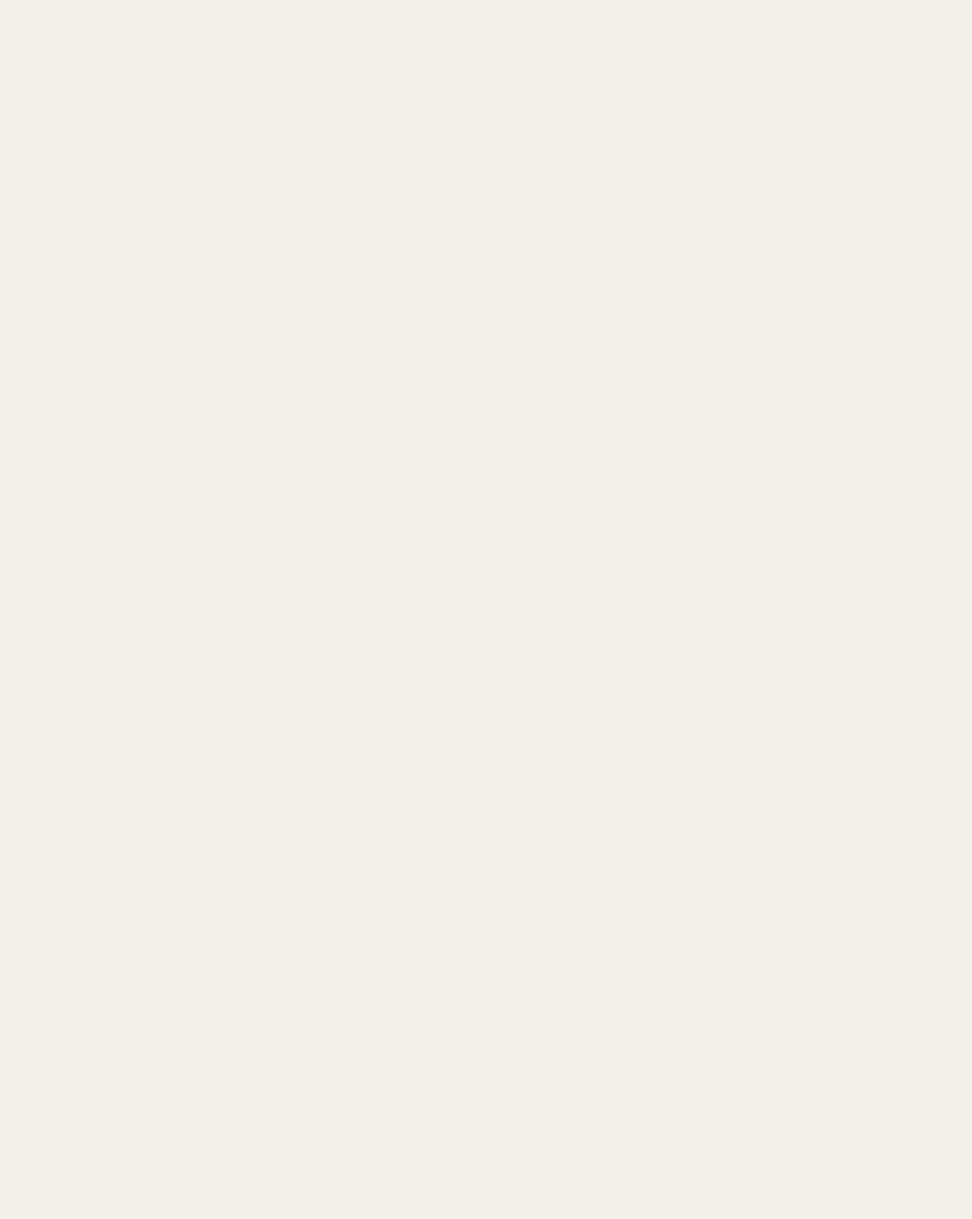
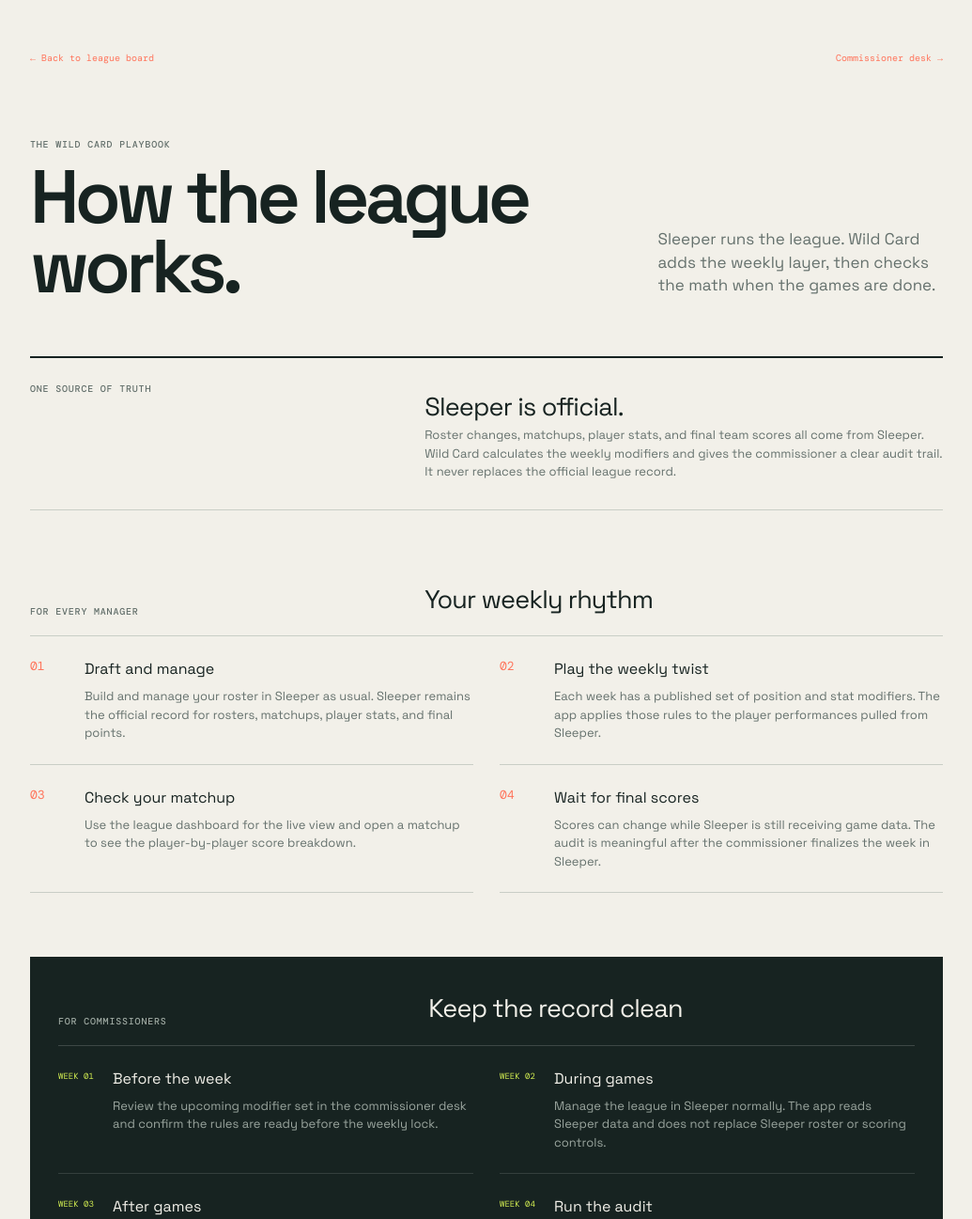
Before and after one commit to jasonkro/wild-card, a Next.js app: page /guide in a window 1280 px wide. Before the commit this address had no page. Shown: the top 1297 px of the page at 94% size, without its empty margins (122-1157 px from the left). Before the commit the page ends 800 px from the top, so only its background shows below. Built offline with nearby package versions, Linux system fonts and the light colour scheme.

Commit message:
Add league guide

```diff
--- /dev/null
+++ b/app/guide/page.tsx
@@ -0,0 +1,90 @@
+import Link from 'next/link';
+
+const playerRules = [
+  ['Draft and manage', 'Build and manage your roster in Sleeper as usual. Sleeper remains the official record for rosters, matchups, player stats, and final points.'],
+  ['Play the weekly twist', 'Each week has a published set of position and stat modifiers. The app applies those rules to the player performances pulled from Sleeper.'],
+  ['Check your matchup', 'Use the league dashboard for the live view and open a matchup to see the player-by-player score breakdown.'],
+  ['Wait for final scores', 'Scores can change while Sleeper is still receiving game data. The audit is meaningful after the commissioner finalizes the week in Sleeper.'],
+];
+
+const commissionerTasks = [
+  ['Before the week', 'Review the upcoming modifier set in the commissioner desk and confirm the rules are ready before the weekly lock.'],
+  ['During games', 'Manage the league in Sleeper normally. The app reads Sleeper data and does not replace Sleeper roster or scoring controls.'],
+  ['After games', 'Review the final player and team scores in Sleeper. Enter any official corrections there using Sleeper’s commissioner tools.'],
+  ['Run the audit', 'Open the league’s Verification page and check every team. A mismatch means the Sleeper final score and the modifier calculation need review.'],
+  ['Resolve exceptions', 'Investigate any mismatch in the matchup detail view, then correct the official Sleeper score before treating the week as final.'],
+];
+
+export default function GuidePage() {
+  return (
+    <main className="guide-page">
+      <div className="guide-top">
+        <Link className="back-link" href="/">← Back to league board</Link>
+        <Link className="guide-commissioner-link" href="/commissioner">Commissioner desk →</Link>
+      </div>
+
+      <header className="guide-header">
+        <div>
+          <span className="eyebrow">THE WILD CARD PLAYBOOK</span>
+          <h1>How the league works.</h1>
+        </div>
+        <p className="guide-lede">Sleeper runs the league. Wild Card adds the weekly layer, then checks the math when the games are done.</p>
+      </header>
+
+      <section className="guide-principle">
+        <span className="eyebrow">ONE SOURCE OF TRUTH</span>
+        <div>
+          <h2>Sleeper is official.</h2>
+          <p>Roster changes, matchups, player stats, and final team scores all come from Sleeper. Wild Card calculates the weekly modifiers and gives the commissioner a clear audit trail. It never replaces the official league record.</p>
+        </div>
+      </section>
+
+      <section className="guide-section">
+        <div className="guide-section-heading">
+          <span className="eyebrow">FOR EVERY MANAGER</span>
+          <h2>Your weekly rhythm</h2>
+        </div>
+        <div className="guide-rule-list">
+          {playerRules.map(([title, description], index) => (
+            <article className="guide-rule" key={title}>
+              <span className="guide-number">0{index + 1}</span>
+              <div><h3>{title}</h3><p>{description}</p></div>
+            </article>
+          ))}
+        </div>
+      </section>
+
+      <section className="guide-section commissioner-guide-section">
+        <div className="guide-section-heading">
+          <span className="eyebrow">FOR COMMISSIONERS</span>
+          <h2>Keep the record clean</h2>
+        </div>
+        <div className="guide-task-list">
+          {commissionerTasks.map(([title, description], index) => (
+            <article className="guide-task" key={title}>
+              <span className="guide-task-marker">{index === commissionerTasks.length - 1 ? 'AUDIT' : `WEEK ${String(index + 1).padStart(2, '0')}`}</span>
+              <div><h3>{title}</h3><p>{description}</p></div>
+            </article>
+          ))}
+        </div>
+      </section>
+
+      <section className="guide-status-section">
+        <div className="guide-section-heading">
+          <span className="eyebrow">AUDIT STATUS</span>
+          <h2>What the labels mean</h2>
+        </div>
+        <div className="guide-status-grid">
+          <div><b className="guide-status correct">VERIFIED</b><p>Sleeper’s finalized team score matches the modifier-adjusted calculation.</p></div>
+          <div><b className="guide-status check-needed">CHECK NEEDED</b><p>The official Sleeper score and the calculation do not match yet.</p></div>
+          <div><b className="guide-status pending">AWAITING UPDATE</b><p>Sleeper has not supplied a final score for that team or week.</p></div>
+        </div>
+      </section>
+
+      <footer className="guide-footer">
+        <span>WILD CARD / LEAGUE PLAYBOOK</span>
+        <Link href="/">Connect a league →</Link>
+      </footer>
+    </main>
+  );
+}
--- a/app/page.tsx
+++ b/app/page.tsx
@@ -82,6 +82,9 @@
       <header className="topbar">
         <div className="wordmark">WILD CARD</div>
         <div className="season-chip">CURRENT RULES / WEEK 01</div>
+        <div className="topbar-right">
+          <Link className="guide-nav-link" href="/guide">How it works</Link>
+        </div>
       </header>
 
       <section className="intro-section">
```
Also changed, not shown: app/globals.css.
